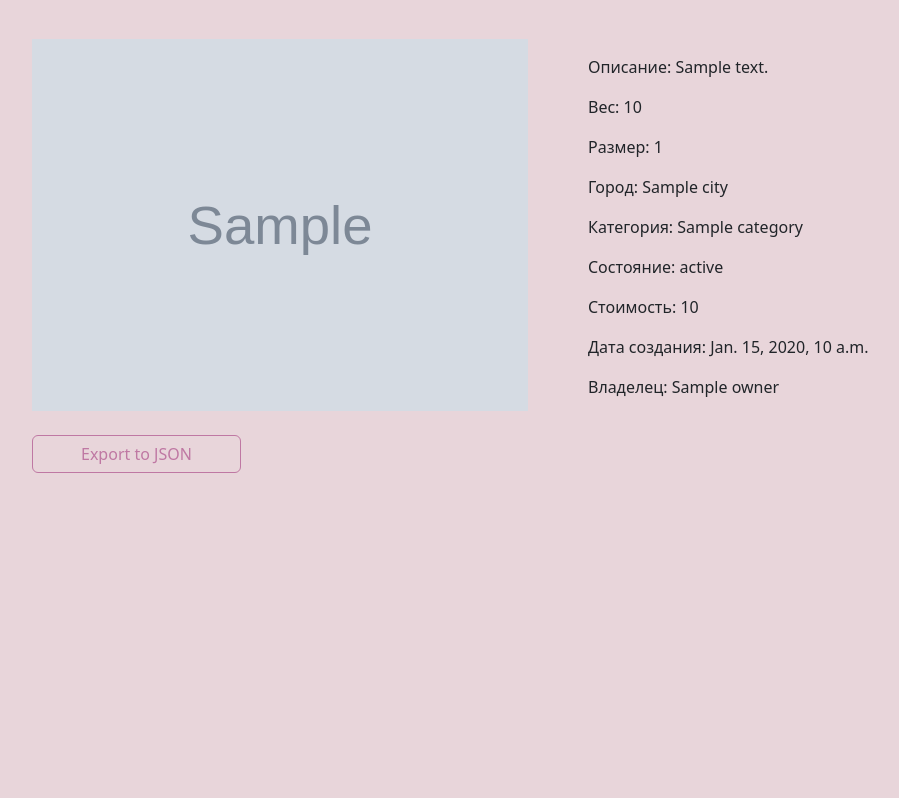
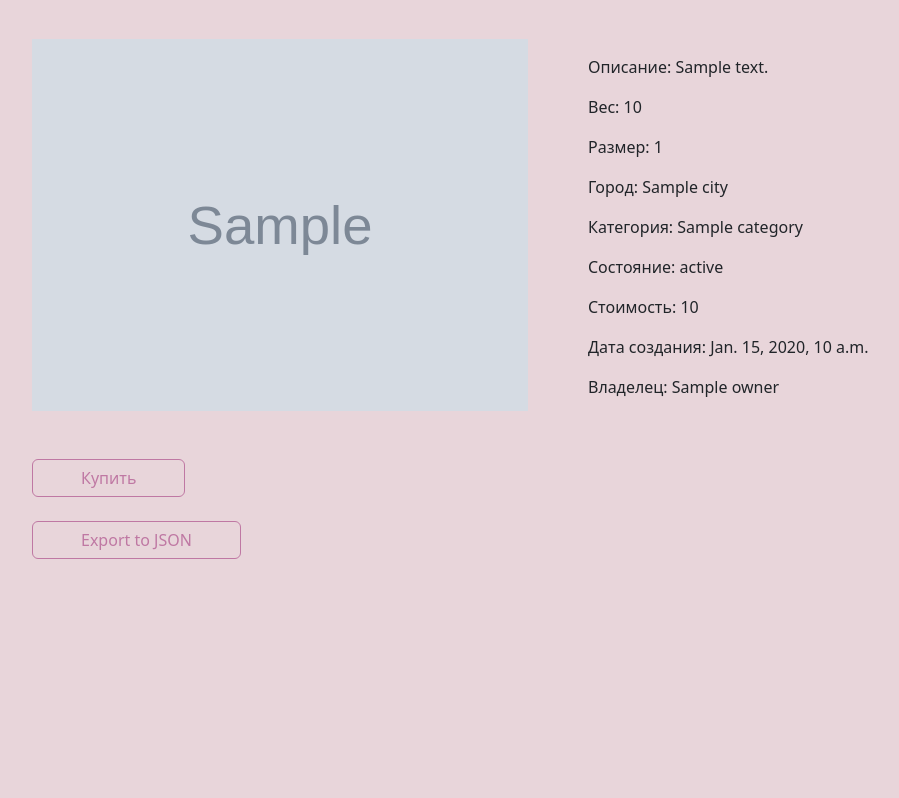
Before and after one commit to moevm/nosql2h22-swap, a Django app: template exchange_site/swap/templates/offer.html in a window 1280 px wide; the page is wider, and only the part inside the window is pictured. Shown: the part 67-865 px from the top of that part, without its empty margins (20-919 px from the left). Run offline with Django 4.2, Linux system fonts and the light colour scheme; a user stored in the database is signed in; tables that the repository leaves empty hold one stand-in row (values such as "Sample post"); the template is opened without the code that fills it: most values are stand-ins (such as "Sample title", 1, 10 or a date in 2020); grey boxes marked "Sample" are stand-in pictures; some web fonts are replaced.

Commit message:
final changes

```diff
--- a/exchange_site/swap/templates/offer.html
+++ b/exchange_site/swap/templates/offer.html
@@ -40,7 +40,7 @@
           </div>
         </div>
       </div>
-        {% if user.username == offer.owner %}
+        {% if user.username == offer.owner and user.is_authenticated %}
             <div class="col-lg-6 col-md-12 mx-4">
               <a class="px-5 btn" style="color: rgb(191, 120, 163); border-style: solid; border-width: 0.5px; border-color: rgb(191, 120, 163);" href="{% url 'edit_offer' offer|mongo_id %}">Рeдактировать</a>
             </div>
@@ -52,6 +52,16 @@
                   </button>
                 </form>
             </div>
+
+        {% elif user.is_authenticated %}
+          <div class="col-lg-6 col-md-12 m-4">
+            <form action="{% url 'buy_offer' offer|mongo_id %}" method="POST">
+               {% csrf_token %}
+                <button type="submit" class="px-5 btn" style="color: rgb(191, 120, 163); border-style: solid; border-width: 0.5px; border-color: rgb(191, 120, 163);" data-bs-toggle="modal" data-bs-target="#exampleModal">
+                  Купить
+                </button>
+            </form>
+          </div>
         {% endif %}
         <div class="col-lg-6 col-md-12 mx-4">
           <form action="{% url 'export_offer' id %}" method="GET">
@@ -61,6 +71,7 @@
           </form>
         </div>
 
+
     </div>
   </div>
 
```
